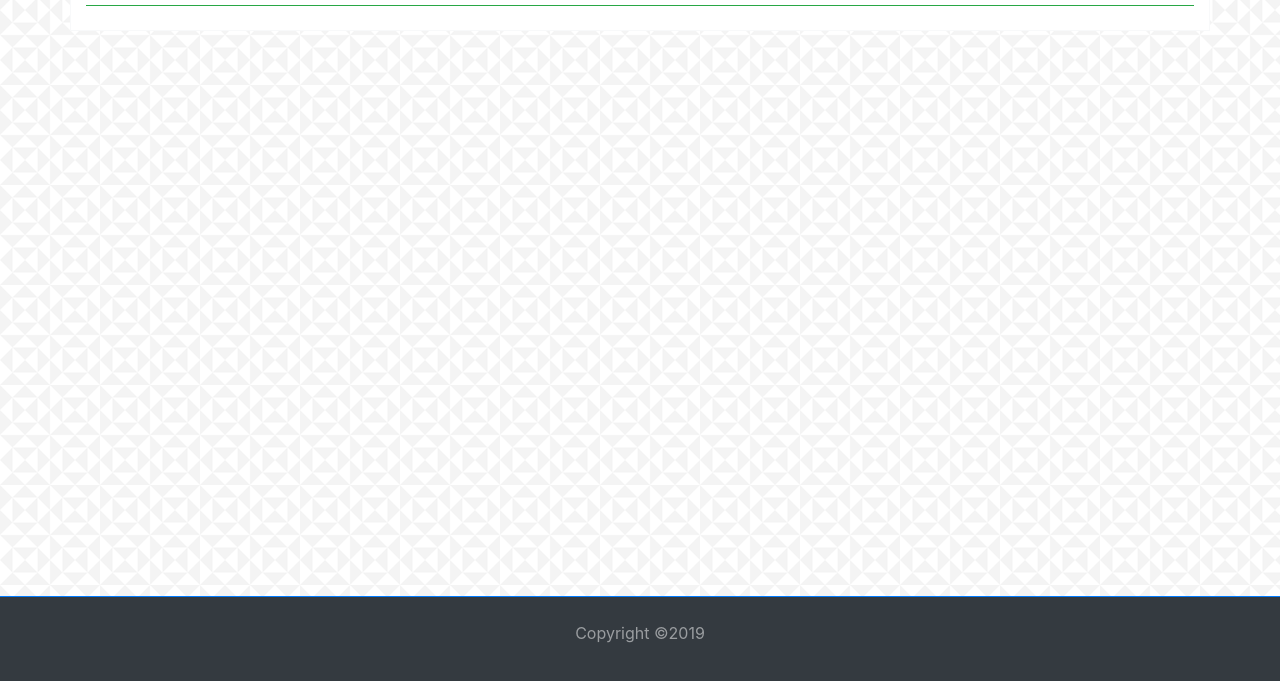
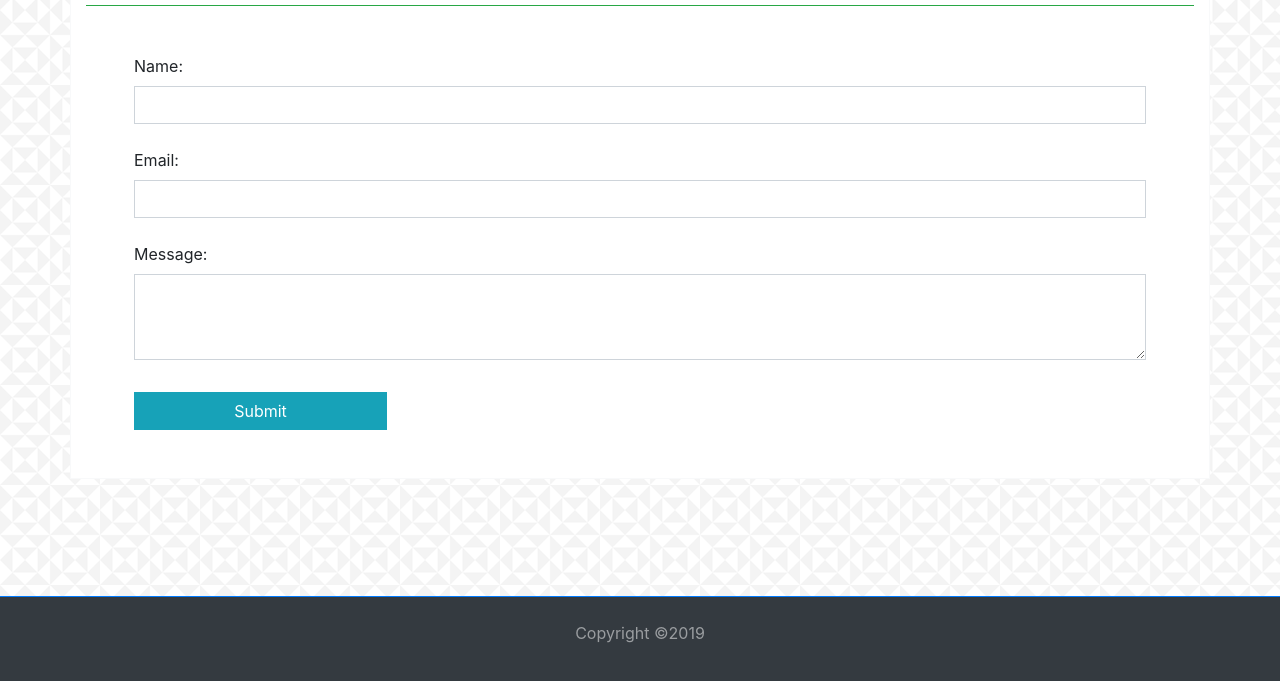
Before and after one commit to JulieT2319/portfolio-bootstrap, a plain HTML site: page contact.html in a window 1280 px wide. Shown: the part 115-796 px from the top of the page. Drawn offline with nearby package versions, Linux system fonts and the light colour scheme.

Commit message:
added form to contact page

```diff
--- a/contact.html
+++ b/contact.html
@@ -29,15 +29,28 @@
       </div>
     </nav>
     <div class="container mt-3 border border-light overflow-auto mb-5 bg-white">
-        <div class="border-bottom border-success">
-          <h1>Contact</h1>
+      <div class="border-bottom border-success">
+        <h1>Contact</h1>
       </div>
-      <form>
-        <div>
-          <label for=""></label>
-        </div>
-      </form>
+      <div>
+        <form class="p-5">
+          <div class="form-group">
+            <label for="ContactFormName">Name:</label>
+            <input type="text" id="ContactFormName" class="form-control mb-4 rounded-0">
+          </div>
+          <div class="form-group">
+            <label for="ContactFormEmail">Email:</label>
+            <input type="email" id="ContactFormEmail" class="form-control mb-4 rounded-0">
+          </div>
+          <div class="form-group">
+            <label for="ContactFormMessage">Message:</label>
+            <textarea class="form-control rounded-0" id="ContactFormMessage" rows="3"></textarea>
+          </div>
+          <button class="btn btn-info w-25 mt-3 rounded-0" type="submit">Submit</button>
+        </form>
     </div>
+
+
 
     <footer id="sticky-footer" class="mt-5 py-4 bg-dark text-white-50 border-top border-primary fixed-bottom">
       <div class="container text-center">
```
